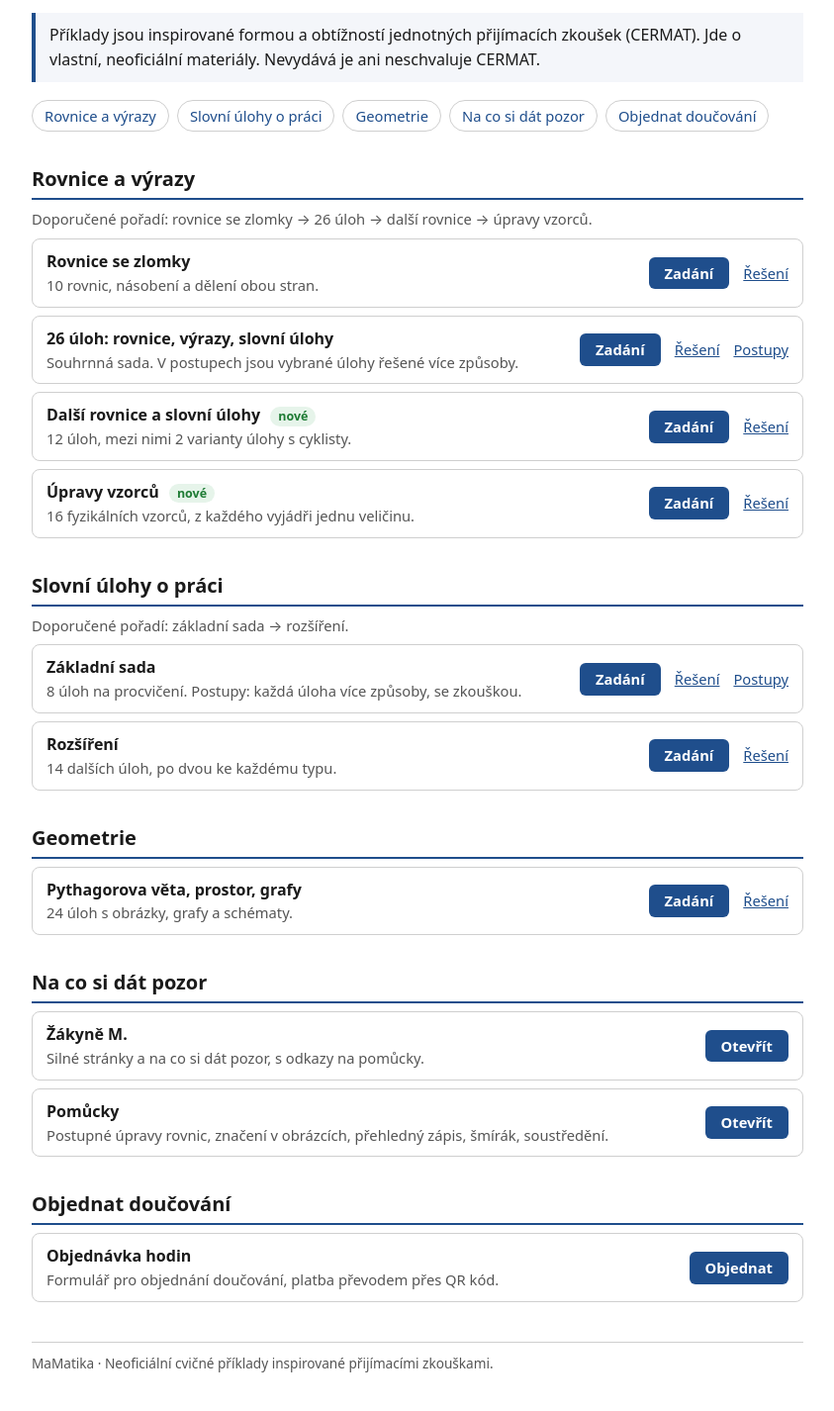
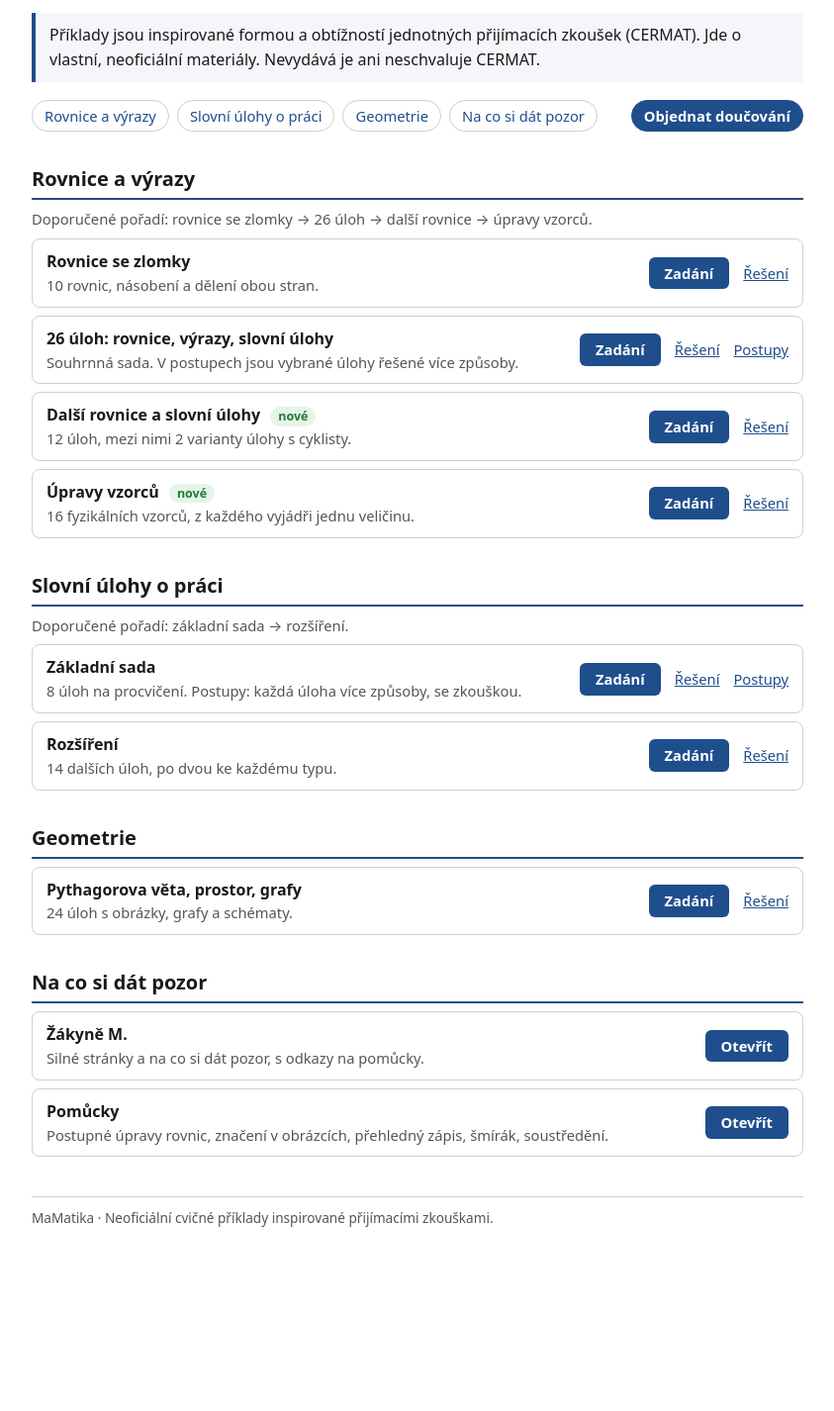
Before and after one commit to martinbohaty3/MaMatika, a plain HTML site: page index.html in a window 1280 px wide. Shown: the part 98-1524 px from the top of the page at 99% size, without its empty margins (218-1061 px from the left). After the commit the page ends 1400 px from the top, so only its background shows below. Drawn offline with nearby package versions, Linux system fonts and the light colour scheme.

Commit message:
Objednávka: tlačítko v přehledu, mezera pod formulářem
Co-Authored-By: Claude Opus 5.5 <noreply@anthropic.com>

```diff
--- a/index.html
+++ b/index.html
@@ -16,7 +16,7 @@
 <p class="sub">Cvičné příklady inspirované přijímacími zkouškami na střední školy: rovnice, úpravy výrazů, slovní úlohy.</p>
 <div class="note">Příklady jsou inspirované formou a obtížností jednotných přijímacích zkoušek (CERMAT). Jde o vlastní, neoficiální materiály. Nevydává je ani neschvaluje CERMAT.</div>
 
-<nav class="toc"><a href="#rovnice">Rovnice a výrazy</a><a href="#prace">Slovní úlohy o práci</a><a href="#geometrie">Geometrie</a><a href="#pozor">Na co si dát pozor</a><a href="#doucovani">Objednat doučování</a></nav>
+<nav class="toc"><a href="#rovnice">Rovnice a výrazy</a><a href="#prace">Slovní úlohy o práci</a><a href="#geometrie">Geometrie</a><a href="#pozor">Na co si dát pozor</a><a class="order-btn" href="objednavka.html">Objednat doučování</a></nav>
 
 <h2 id="rovnice">Rovnice a výrazy</h2>
 <p class="order">Doporučené pořadí: rovnice se zlomky → 26 úloh → další rovnice → úpravy vzorců.</p>
@@ -54,12 +54,6 @@
   <p class="links"><a class="go" href="pomucky.html">Otevřít</a></p></li>
 </ul>
 
-<h2 id="doucovani">Objednat doučování</h2>
-<ul class="sets">
-<li><div><strong>Objednávka hodin</strong><span>Formulář pro objednání doučování, platba převodem přes QR kód.</span></div>
-  <p class="links"><a class="go" href="objednavka.html">Objednat</a></p></li>
-</ul>
-
 <footer>MaMatika · Neoficiální cvičné příklady inspirované přijímacími zkouškami.</footer>
 </body>
 </html>
--- a/style.css
+++ b/style.css
@@ -48,6 +48,8 @@ table.data td, table.data th { text-align: center; }
 .toc { display:flex; flex-wrap:wrap; gap:8px; margin:18px 0 4px; }
 .toc a { padding:4px 12px; border:1px solid var(--line); border-radius:16px; color:var(--accent); text-decoration:none; font-size:.92rem; }
 .toc a:hover { background:var(--soft); }
+.toc a.order-btn { margin-left:auto; background:var(--accent); border-color:var(--accent); color:#fff; font-weight:700; } /* tlačítko Objednat doučování: inverzní barvy */
+.toc a.order-btn:hover { background:var(--accent); opacity:.88; }
 .order { color:var(--muted); font-size:.92rem; margin:0 0 8px; }
 ul.sets { list-style:none; padding:0; margin:0; }
 ul.sets li { display:flex; flex-wrap:wrap; justify-content:space-between; align-items:center; gap:8px 16px; margin:8px 0; padding:10px 14px; border:1px solid var(--line); border-radius:8px; }
```
Also changed, not shown: objednavka.html (+2 -2 lines).
